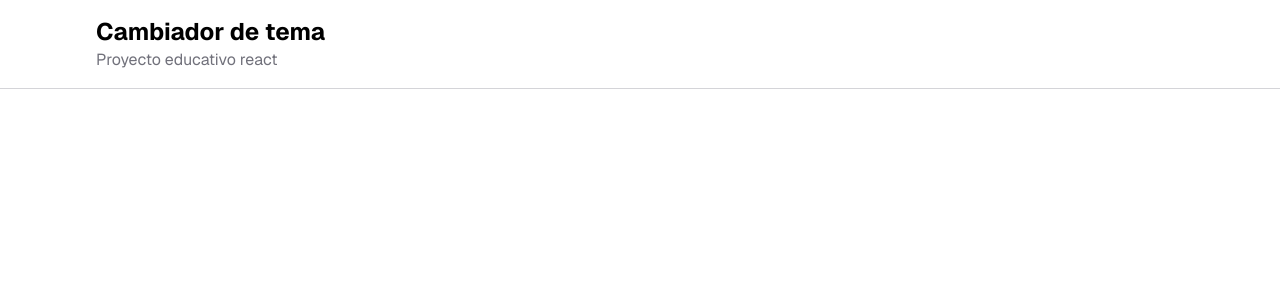
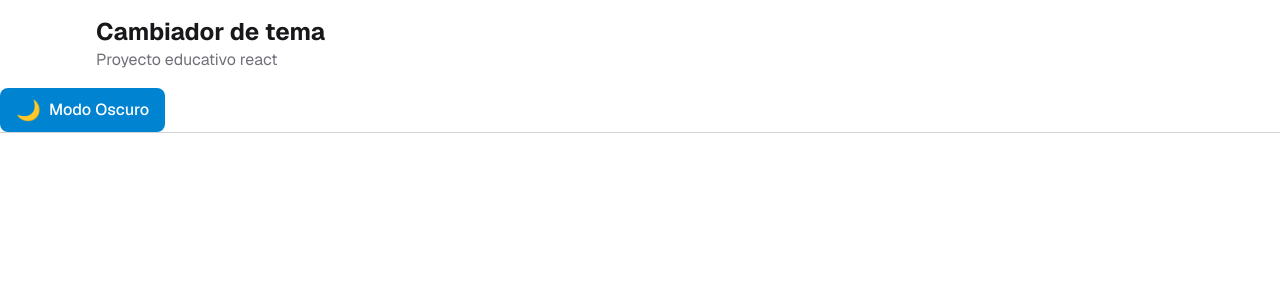
Before and after one commit to SoyIsabelMM/ReactApp, a React (Vite) app: page / in a window 1280 px wide. Shown: the top 300 px of the page. Built offline with nearby package versions, Linux system fonts and the light colour scheme.

Commit message:
feat: create logic to change the written content of the button

```diff
--- a/src/app/App.jsx
+++ b/src/app/App.jsx
@@ -1,12 +1,20 @@
+import '../components/header/Header.jsx';
 import { useState } from 'react';
-import '../components/header/Header.jsx';
 import Header from '../components/header/Header.jsx';
+import ThemeToggle from '../components/themeToggle.jsx/ThemeToggle.jsx';
 
 function App() {
+  const [theme, setTheme] = useState('light');
+
+  const toggleTheme = () => {
+    setTheme((prevTheme) => (prevTheme === 'light' ? 'dark' : 'light'));
+  };
   return (
     <div>
-      <main className="min-h-screen bg-white ">
-        <Header></Header>
+      <main className="min-h-screen bg-white text-zinc-900">
+        <Header>
+          <ThemeToggle theme={theme} onToggle={toggleTheme} />
+        </Header>
       </main>
     </div>
   );
```
